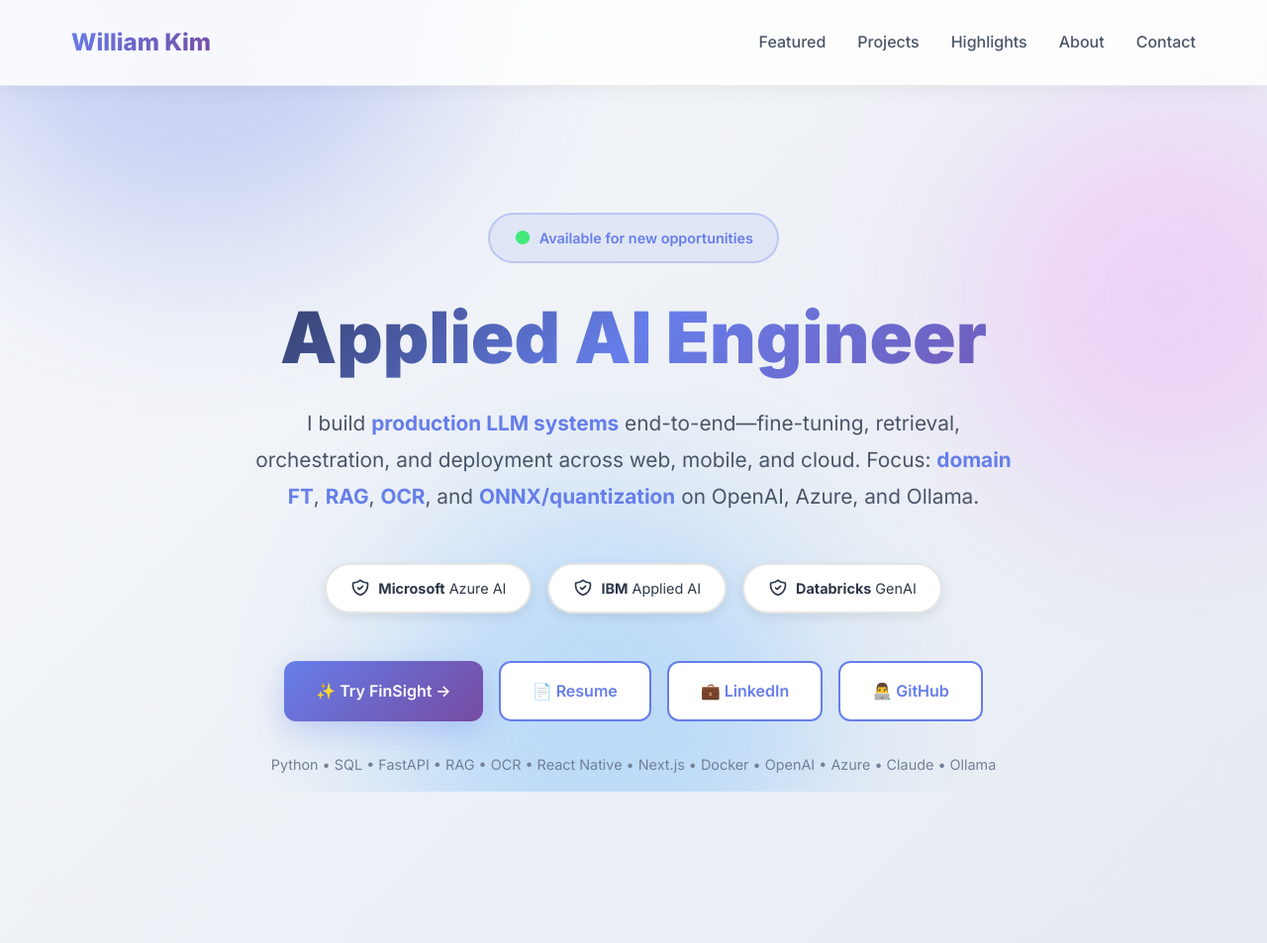
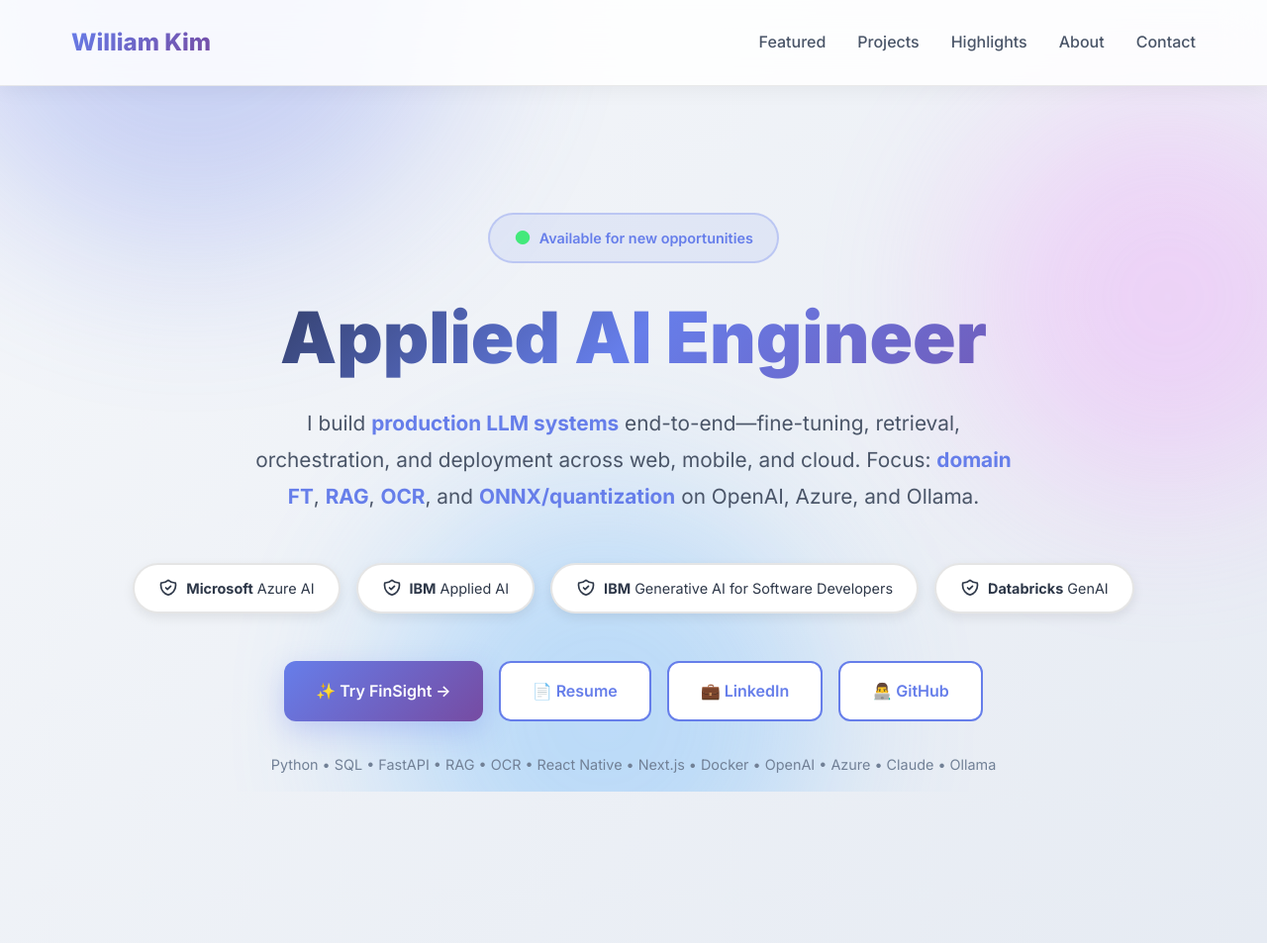
Before and after one commit to willckim/william-s-portfolio, a plain HTML site: page index.html in a window 1280 px wide. Shown: the top 953 px of the page at 99% size. Drawn offline with Linux system fonts and the light colour scheme.

Commit message:
badge update

```diff
--- a/index.html
+++ b/index.html
@@ -707,6 +707,12 @@
                 </svg>
                 <span><strong>IBM</strong> Applied AI</span>
             </a>
+            <a href="https://credentials.edx.org/credentials/8b25ad43d6134401ab3190b0a039b723/" class="cert-badge" target="_blank">
+                <svg class="cert-icon" fill="none" stroke="currentColor" viewBox="0 0 24 24">
+                    <path stroke-linecap="round" stroke-linejoin="round" stroke-width="2" d="M9 12l2 2 4-4m5.618-4.016A11.955 11.955 0 0112 2.944a11.955 11.955 0 01-8.618 3.04A12.02 12.02 0 003 9c0 5.591 3.824 10.29 9 11.622 5.176-1.332 9-6.03 9-11.622 0-1.042-.133-2.052-.382-3.016z" />
+                </svg>
+                <span><strong>IBM</strong> Generative AI for Software Developers</span>
+            </a>
             <a href="https://credentials.databricks.com/e34f4848-d941-4a9e-8ef6-fa59298ac56e" class="cert-badge" target="_blank">
                 <svg class="cert-icon" fill="none" stroke="currentColor" viewBox="0 0 24 24">
                     <path stroke-linecap="round" stroke-linejoin="round" stroke-width="2" d="M9 12l2 2 4-4m5.618-4.016A11.955 11.955 0 0112 2.944a11.955 11.955 0 01-8.618 3.04A12.02 12.02 0 003 9c0 5.591 3.824 10.29 9 11.622 5.176-1.332 9-6.03 9-11.622 0-1.042-.133-2.052-.382-3.016z" />
```
